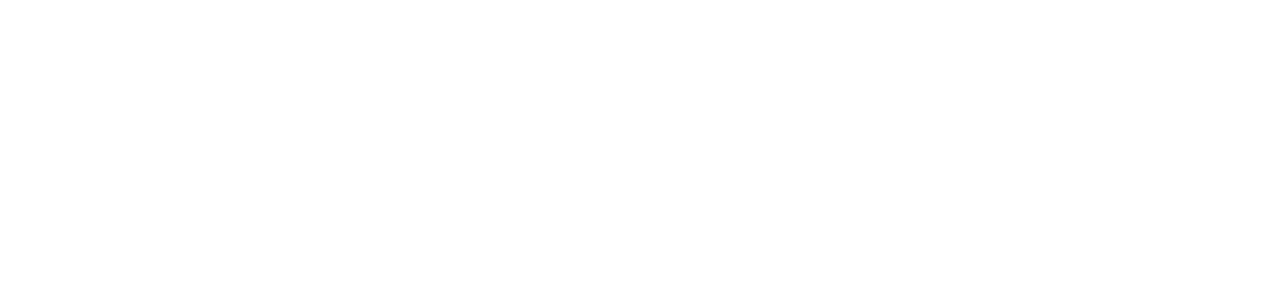
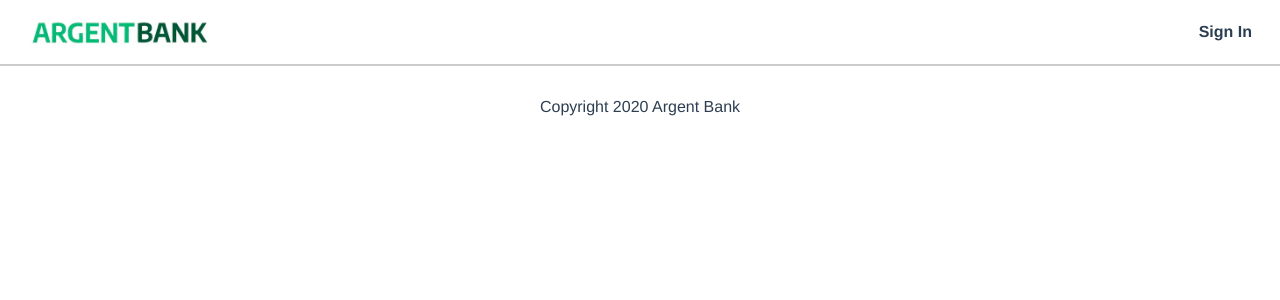
Before and after one commit to Neihos/Project-10-Bank, a React (Vite) app in the folder Project-10-Bank-FRONT/: page / in a window 1280 px wide. Shown: the top 300 px of the page. Built offline with nearby package versions, Linux system fonts and the light colour scheme.

Commit message:
header and footer

```diff
--- a/Project-10-Bank-FRONT/src/app/App.jsx
+++ b/Project-10-Bank-FRONT/src/app/App.jsx
@@ -1,8 +1,13 @@
 import { Provider } from "react-redux";
 import { store } from "./store";
+import Header from "./components/Header";
+import Footer from "./components/Footer";
 
-function App() {
-  return <Provider store={store}></Provider>;
+export default function App() {
+  return (
+    <Provider store={store}>
+      <Header />
+      <Footer />
+    </Provider>
+  );
 }
-
-export default App;
--- /dev/null
+++ b/Project-10-Bank-FRONT/src/app/components/Footer.jsx
@@ -0,0 +1,7 @@
+export default function Footer() {
+  return (
+    <footer className="footer">
+      <p className="footer-text">Copyright 2020 Argent Bank</p>
+    </footer>
+  );
+}
--- /dev/null
+++ b/Project-10-Bank-FRONT/src/app/components/Header.jsx
@@ -0,0 +1,22 @@
+import logo from "../../assets/images/argentBankLogo.webp";
+
+export default function Header() {
+  return (
+    <nav className="main-nav">
+      <a href="/" className="main-nav-logo">
+        <img
+          className="main-nav-logo-image"
+          src={logo}
+          alt="Argent Bank Logo"
+        />
+        <h1 className="sr-only">Argent Bank</h1>
+      </a>
+      <div>
+        <a href="/sign-in" className="main-nav-item">
+          <i className="fa fa-user-circle"></i>
+          Sign In
+        </a>
+      </div>
+    </nav>
+  );
+}
```
Also changed, not shown: Project-10-Bank-FRONT/src/app/pages/Home.jsx (added).
